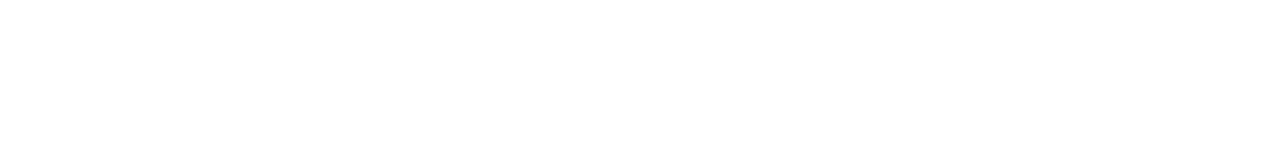
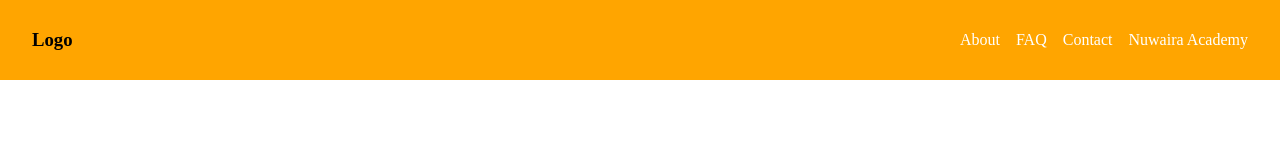
Before and after one commit to darrenhb3-web/belajar-website, a plain HTML site: page index.html in a window 1280 px wide. Drawn offline with Linux system fonts and the light colour scheme.

Commit message:
Create navbar

```diff
--- a/index.html
+++ b/index.html
@@ -4,17 +4,28 @@
     <meta charset="UTF-8">
     <meta name="viewport" content="width=device-width, initial-scale=1.0">
     <title>Document</title>
+    <link rel="stylesheet" href="./style.css">
 </head>
 <body>
+ <!-- newbar -->
+       <nav class="navbar">
+          <!-- logo -->
+       <h3>Logo</h3>
+          <!-- menu navigasi -->
+        <div class="menu-nav">
+            <a href="./about.html">About</a>
+            <a href="./faq.html">FAQ</a>
+            <a href="./contact.html">Contact</a>
+            <a href="https://nuwaira.id">Nuwaira Academy</a>
+        </div>
+         </nav>
 
-</body>
-      <!-- newbar -->
+         <!-- on hero -->
 
-      <!-- section hero -->
 
       <!-- section about -->
 
-
+</body>
 
 
 
--- /dev/null
+++ b/style.css
@@ -0,0 +1,25 @@
+/* reset tampilan atau style bawaan dari browser */
+* {
+    margin: 0;
+    padding: 0;
+    box-sizing: border-box;
+}
+.navbar {
+    background-color: orange;
+    display: flex;
+    height: 80px;
+    align-items: center;
+    justify-content: space-between;
+    padding: 0 32px;
+}
+.menu-nav {
+    display: flex;
+    gap: 16px;
+}
+.menu-nav a{
+    color: white;
+    text-decoration: none;
+}
+.menu-nav a:hover{
+    color: red;
+}
```
